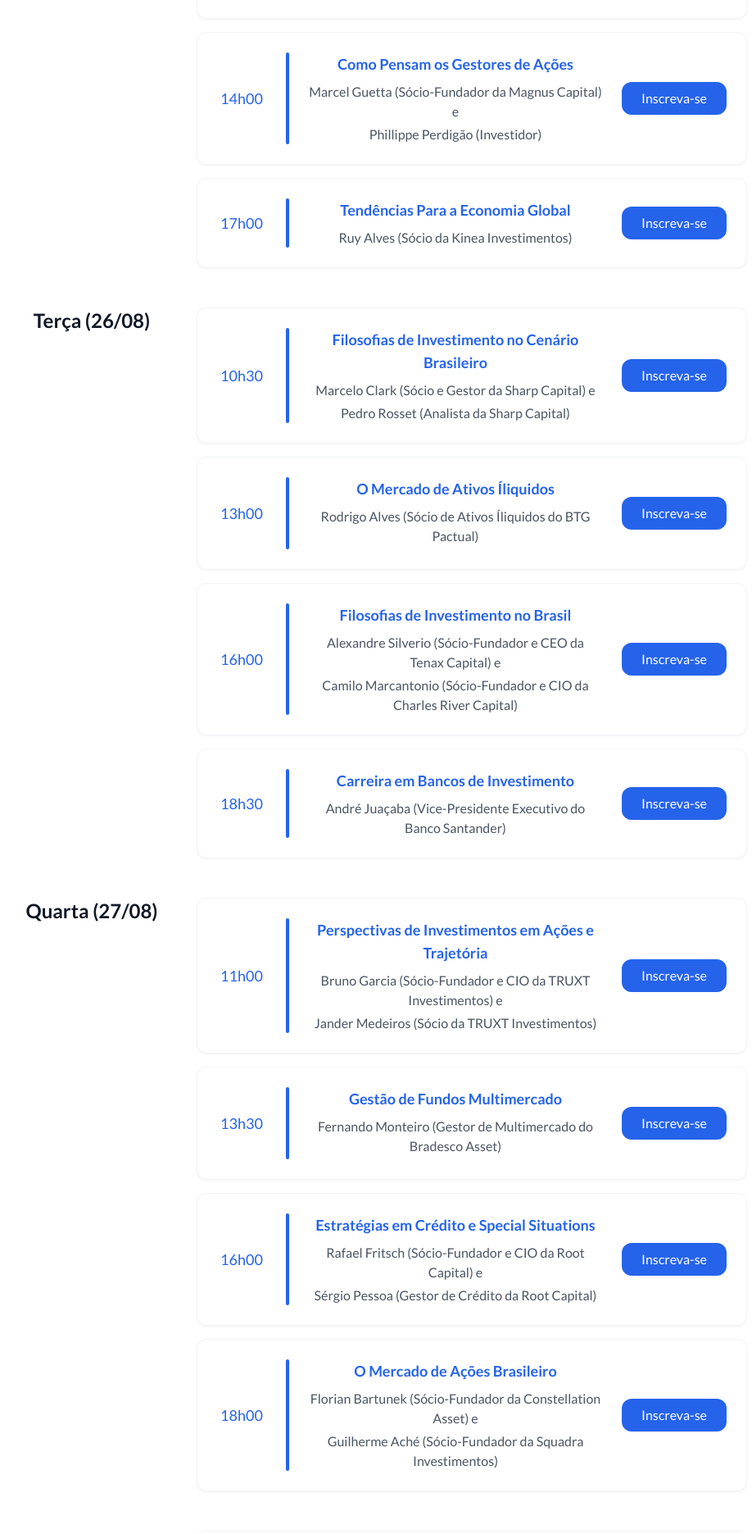
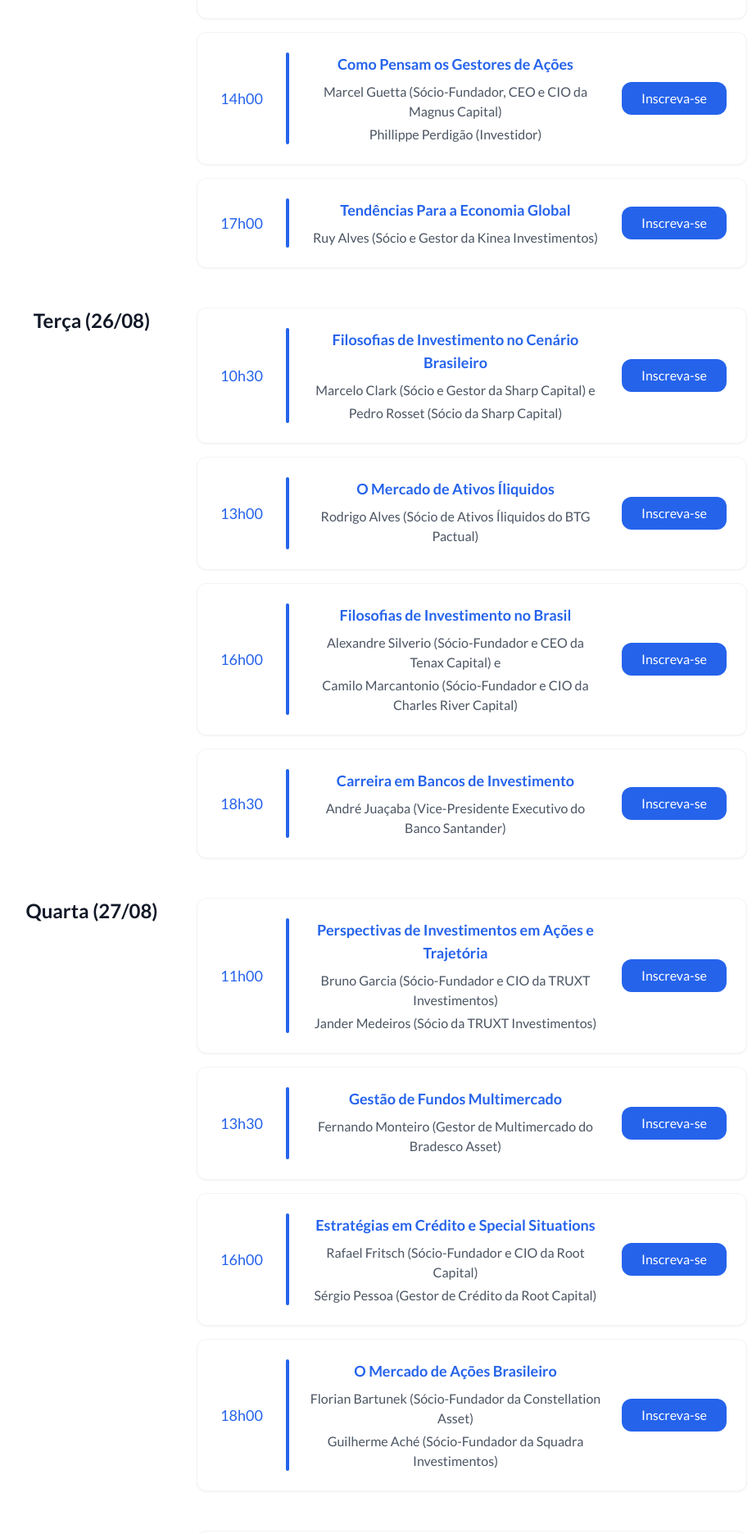
Before and after one commit to jotappdro/site-lmf, a React (Vite) app: page /site-lmf/smf in a window 1280 px wide. Shown: the part 1307-3178 px from the top of the page at 82% size, without its empty margins (176-1094 px from the left). Built offline with nearby package versions, Linux system fonts and the light colour scheme.

Commit message:
Update SMF.tsx

```diff
--- a/src/pages/SMF.tsx
+++ b/src/pages/SMF.tsx
@@ -151,7 +151,7 @@ const SMF = () => {
                           <h5 className="text-lg font-semibold text-smf-blue mb-2">
                             Como Pensam os Gestores de Ações
                           </h5>
-                          <p className="text-gray-600 mb-1">Marcel Guetta (Sócio-Fundador da Magnus Capital) e</p>
+                          <p className="text-gray-600 mb-1">Marcel Guetta (Sócio-Fundador, CEO e CIO da Magnus Capital)</p>
                           <p className="text-gray-600">Phillippe Perdigão (Investidor)</p>
                         </div>
                         <div className="flex-shrink-0 flex justify-center">
@@ -175,7 +175,7 @@ const SMF = () => {
                           <h5 className="text-lg font-semibold text-smf-blue mb-2">
                             Tendências Para a Economia Global
                           </h5>
-                          <p className="text-gray-600">Ruy Alves (Sócio da Kinea Investimentos)</p>
+                          <p className="text-gray-600">Ruy Alves (Sócio e Gestor da Kinea Investimentos)</p>
                         </div>
                         <div className="flex-shrink-0 flex justify-center">
                           <a
@@ -210,7 +210,7 @@ const SMF = () => {
                             Filosofias de Investimento no Cenário Brasileiro
                           </h5>
                           <p className="text-gray-600 mb-1">Marcelo Clark (Sócio e Gestor da Sharp Capital) e</p>
-                          <p className="text-gray-600">Pedro Rosset (Analista da Sharp Capital)</p>
+                          <p className="text-gray-600">Pedro Rosset (Sócio da Sharp Capital)</p>
                         </div>
                         <div className="flex-shrink-0 flex justify-center">
                           <a
@@ -314,7 +314,7 @@ const SMF = () => {
                           <h5 className="text-lg font-semibold text-smf-blue mb-2">
                             Perspectivas de Investimentos em Ações e Trajetória
                           </h5>
-                          <p className="text-gray-600 mb-1">Bruno Garcia (Sócio-Fundador e CIO da TRUXT Investimentos) e</p>
+                          <p className="text-gray-600 mb-1">Bruno Garcia (Sócio-Fundador e CIO da TRUXT Investimentos)</p>
                           <p className="text-gray-600">Jander Medeiros (Sócio da TRUXT Investimentos)</p>
                         </div>
                         <div className="flex-shrink-0 flex justify-center">
@@ -361,7 +361,7 @@ const SMF = () => {
                           <h5 className="text-lg font-semibold text-smf-blue mb-2">
                             Estratégias em Crédito e Special Situations
                           </h5>
-                          <p className="text-gray-600 mb-1">Rafael Fritsch (Sócio-Fundador e CIO da Root Capital) e</p>
+                          <p className="text-gray-600 mb-1">Rafael Fritsch (Sócio-Fundador e CIO da Root Capital)</p>
                           <p className="text-gray-600">Sérgio Pessoa (Gestor de Crédito da Root Capital)</p>
                         </div>
                         <div className="flex-shrink-0 flex justify-center">
@@ -385,7 +385,7 @@ const SMF = () => {
                           <h5 className="text-lg font-semibold text-smf-blue mb-2">
                             O Mercado de Ações Brasileiro
                           </h5>
-                          <p className="text-gray-600 mb-1">Florian Bartunek (Sócio-Fundador da Constellation Asset) e</p>
+                          <p className="text-gray-600 mb-1">Florian Bartunek (Sócio-Fundador da Constellation Asset)</p>
                           <p className="text-gray-600">Guilherme Aché (Sócio-Fundador da Squadra Investimentos)</p>
                         </div>
                         <div className="flex-shrink-0 flex justify-center">
@@ -489,7 +489,7 @@ const SMF = () => {
                           <h5 className="text-lg font-semibold text-smf-blue mb-2">
                             Cenário Macroeconômico Global e Local
                           </h5>
-                          <p className="text-gray-600 mb-1">Bruno Coutinho (Sócio-Fundador e Gestor da Mar Asset) e</p>
+                          <p className="text-gray-600 mb-1">Bruno Coutinho (Sócio-Fundador e Gestor da Mar Asset)</p>
                           <p className="text-gray-600">João Landau (Sócio-Fundador e Gestor da Vista Capital)</p>
                         </div>
                         <div className="flex-shrink-0 flex justify-center">
@@ -524,7 +524,7 @@ const SMF = () => {
                           <h5 className="text-lg font-semibold text-smf-blue mb-2">
                             O Futuro da Renda Fixa no Brasil
                           </h5>
-                          <p className="text-gray-600 mb-1">Alan Corrêa (Gestor de Crédito da Icatu Vanguarda) e</p>
+                          <p className="text-gray-600 mb-1">Alan Corrêa (Gestor de Crédito da Icatu Vanguarda)</p>
                           <p className="text-gray-600">Antonio Corrêa (Gestor de Crédito da Icatu Vanguarda)</p>
                         </div>
                         <div className="flex-shrink-0 flex justify-center">
@@ -548,7 +548,7 @@ const SMF = () => {
                           <h5 className="text-lg font-semibold text-smf-blue mb-2">
                             Multi-Family Offices e a Gestão Patrimonial
                           </h5>
-                          <p className="text-gray-600 mb-1">Eduardo Gomes (Sócio da Turim Investimentos) </p>
+                          <p className="text-gray-600 mb-1">Eduardo Gomes (Co-CEO e Sócio da Turim Investimentos)</p>
                         </div>
                         <div className="flex-shrink-0 flex justify-center">
                           <a
@@ -571,7 +571,7 @@ const SMF = () => {
                           <h5 className="text-lg font-semibold text-smf-blue mb-2">
                             O Panorama Fiscal Brasileiro
                           </h5>
-                          <p className="text-gray-600 mb-1">José Márcio Camargo (Economista-Chefe da Genial Investimentos) e</p>
+                          <p className="text-gray-600 mb-1">José Márcio Camargo (Economista-Chefe da Genial Investimentos)</p>
                           <p className="text-gray-600">Paulo Val (Economista-Chefe da Occam Brasil)</p>
                         </div>
                         <div className="flex-shrink-0 flex justify-center">
```
